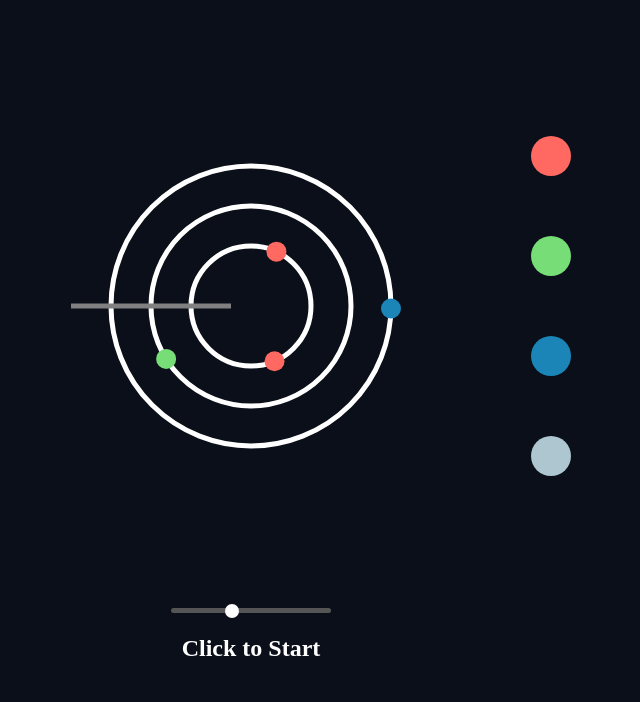
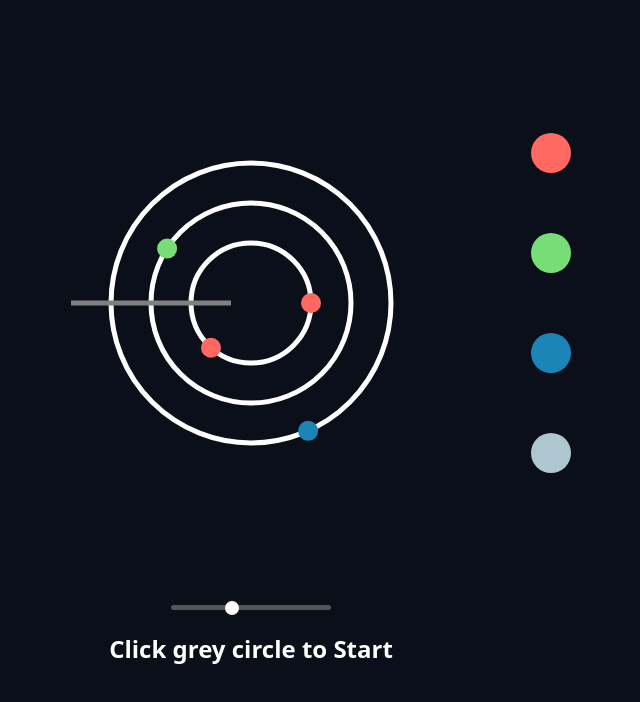
Before and after one commit to boomertanjim/F1Synth, a website: page src/index.html in a window 1280 px wide. Shown: the part 64-766 px from the top of the page, without its empty margins (389-1029 px from the left). Drawn offline with Linux system fonts and the light colour scheme.

Commit message:
Tested Byte Size

```diff
--- a/src/index.html
+++ b/src/index.html
@@ -10,6 +10,7 @@
             color: white;
             min-height: 100vh;
             flex-direction: column;
+            font-family: system-ui, sans-serif;
         }
         #s{
             appearance: none;
@@ -30,7 +31,7 @@
 <body>
     <canvas id="c" width="1000" height="600"></canvas>
     <input type="range" id="s" min="1" max="20" value="8">
-    <h2>Click to Start</h2>
+    <h2>Click grey circle to Start</h2>
 
     <script>
         const c = document.querySelector("#c")
@@ -38,7 +39,7 @@
         const x = c.getContext("2d")
         const audio = new AudioContext()
         let speed = 0.08
-        let playing = true
+        let playing = false
         const buttons = [
             {x:800, y: 150, color: "#ff6961"},
             {x:800, y: 250, color: "#77dd77"},
```
Also changed, not shown: dist/index.html, dist/uri.txt.
